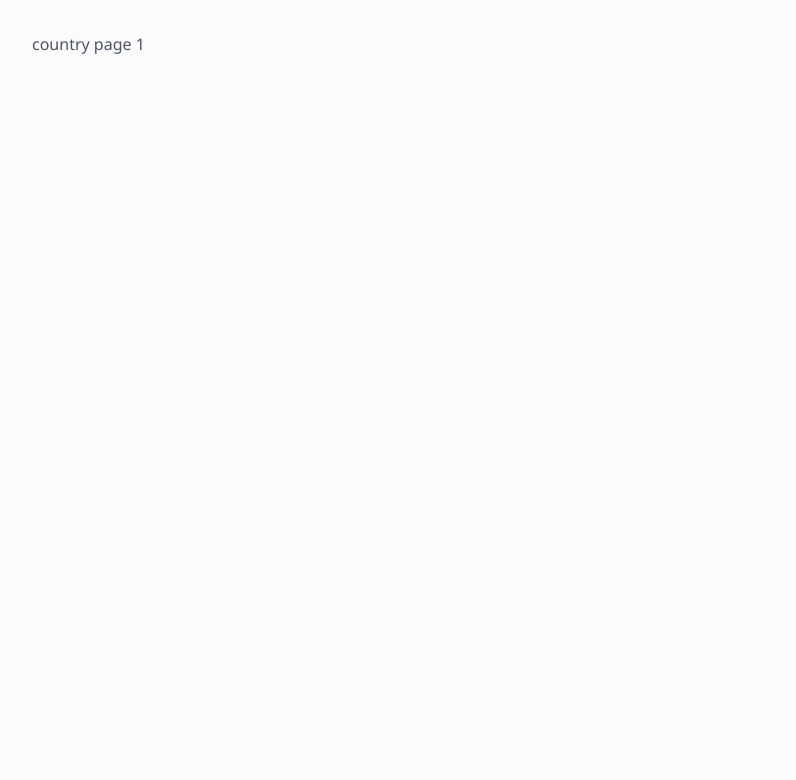
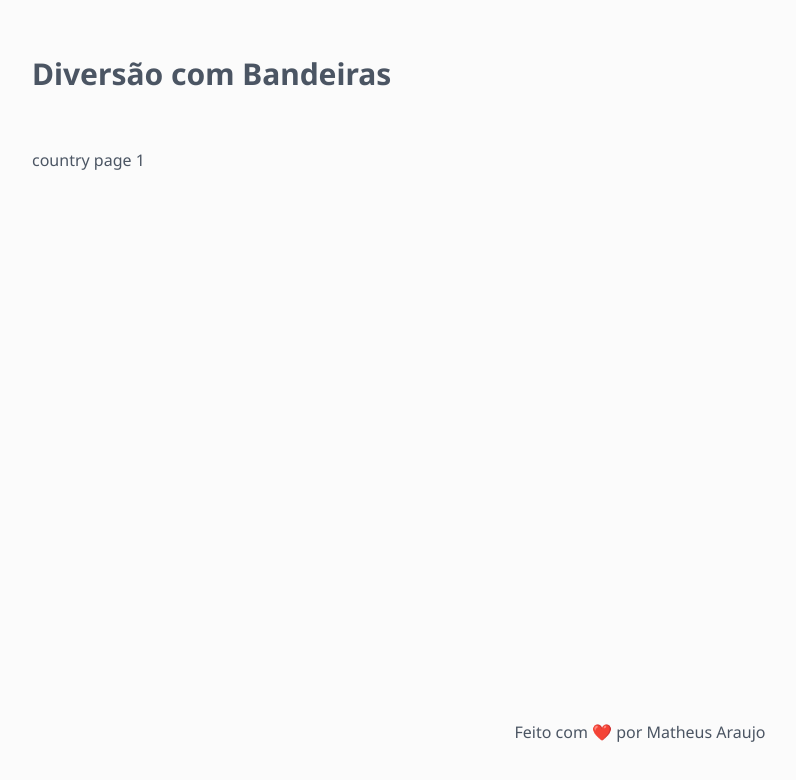
Before and after one commit to MatheusAraujo110/fun-with-flags, a Next.js app: page /country/1 in a window 1280 px wide. Shown: the top 780 px of the page, without its empty margins (0-796 px from the left). Built offline with nearby package versions, Linux system fonts and the light colour scheme.

Commit message:
refactor layout to be shared across pages

```diff
--- a/app/layout.tsx
+++ b/app/layout.tsx
@@ -1,6 +1,7 @@
 import type { Metadata } from "next";
 import { Noto_Sans } from "next/font/google";
 import "./globals.css";
+import { Footer, Header } from "./components";
 
 const notoSans = Noto_Sans({
   weight: ["400", "700"],
@@ -22,7 +23,11 @@ export default function RootLayout({
       <body
         className={`${notoSans.className} antialiased`}
       >
-        {children}
+        <Header />
+        <main className="flex-1">
+          {children}
+        </main>
+        <Footer />
       </body>
     </html>
   );
--- a/app/page.tsx
+++ b/app/page.tsx
@@ -1,6 +1,6 @@
 'use client'
 
-import { Header, Footer, Card, Grid } from "./components"
+import { Card, Grid } from "./components"
 import { countriesApi } from "./services"
 import { useEffect, useState } from "react"
 import Link from "next/link"
@@ -58,8 +58,6 @@ export default function Home() {
 
     return (
         <>
-            <Header />
-            <main className="flex-1">
             <div className="p-4">
                 <div className="relative w-full">
                     <input
@@ -105,8 +103,6 @@ export default function Home() {
                     )
                 })}
             </Grid>
-            </main>
-            <Footer />
         </>
     )
 }
```
Lines whose indentation alone changed are shown as unchanged.
